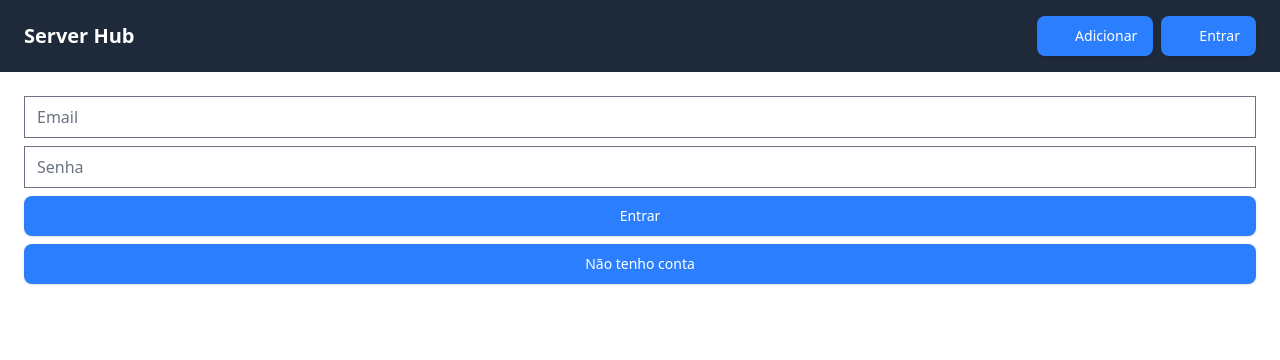
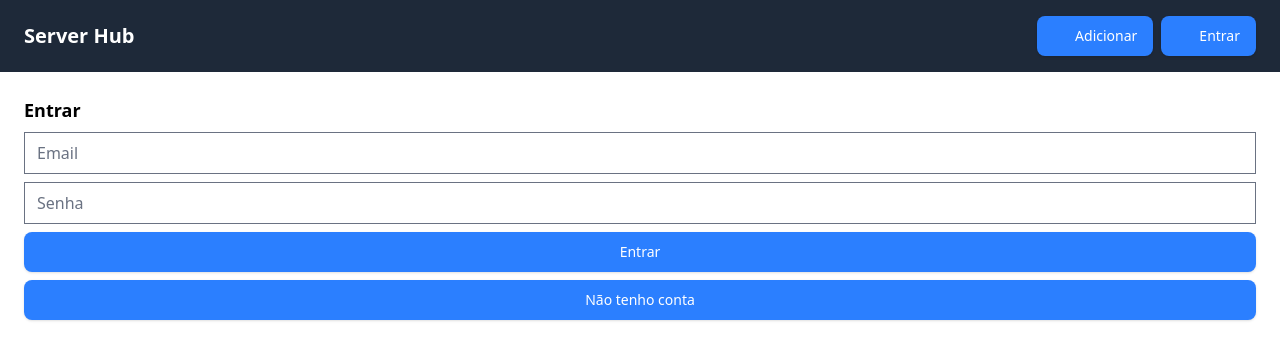
Before and after one commit to DanniloSN/ping-hub, a SvelteKit app: page /login in a window 1280 px wide. Shown: the top 360 px of the page. Built offline with nearby package versions, Linux system fonts and the light colour scheme; no server answers; some icons are missing.

Commit message:
Feat: Add titles, make the main div screen size

```diff
--- a/src/routes/+layout.svelte
+++ b/src/routes/+layout.svelte
@@ -11,6 +11,8 @@
 <svelte:head>
 	<link rel="icon" href={favicon} />
 </svelte:head>
+
+<div class="flex h-screen flex-col overflow-hidden">
 	<nav class="flex items-center justify-between bg-gray-800 px-6 py-4 text-white">
 		<a href="/">
 			<h1 class="text-xl font-bold">Server Hub</h1>
@@ -35,6 +37,7 @@
 			{/if}
 		</nav>
 	</nav>
-<main class="p-6">
+	<main class="h-full p-6">
 		{@render children?.()}
 	</main>
+</div>
--- a/src/routes/+page.svelte
+++ b/src/routes/+page.svelte
@@ -18,8 +18,16 @@
 	}
 </script>
 
-<div class="grid grid-cols-1 gap-2 md:grid-cols-3">
-	{#each data.instances as instance}
-		<CardItem {instance} {removeItem} />
-	{/each}
-</div>
+{#if !data.instances.length}
+	<p class="flex h-full items-center justify-center text-center">
+		Nenhum servidor adicionado.
+		<br />
+		Clique em "Adicionar" para começar!
+	</p>
+{:else}
+	<div class="grid grid-cols-1 gap-2 md:grid-cols-3">
+		{#each data.instances as instance}
+			<CardItem {instance} {removeItem} />
+		{/each}
+	</div>
+{/if}
--- a/src/routes/add/+page.svelte
+++ b/src/routes/add/+page.svelte
@@ -3,6 +3,7 @@
 </script>
 
 <form method="POST" class="flex flex-col gap-2">
+	<h1 class="text-lg font-semibold">Adicionar Servidor</h1>
 	<input name="name" placeholder="Name" required />
 	<input name="url" placeholder="Url" type="url" required />
 	<Button>Salvar</Button>
--- a/src/routes/login/+page.svelte
+++ b/src/routes/login/+page.svelte
@@ -4,6 +4,7 @@
 </script>
 
 <form method="POST" class="flex flex-col gap-2">
+	<h1 class="text-lg font-semibold">Entrar</h1>
 	<input name="email" placeholder="Email" type="email" required />
 	<input name="password" placeholder="Senha" type="password" required />
 	<Button>Entrar</Button>
--- a/src/routes/register/+page.svelte
+++ b/src/routes/register/+page.svelte
@@ -5,6 +5,7 @@
 </script>
 
 <form method="POST" class="flex flex-col gap-2">
+	<h1 class="text-lg font-semibold">Criar conta</h1>
 	<input name="name" placeholder="Nome" minlength={MIN_NAME_LENGTH} required />
 	<input name="email" placeholder="Email" type="email" required />
 	<input
```
Lines whose indentation alone changed are shown as unchanged.
